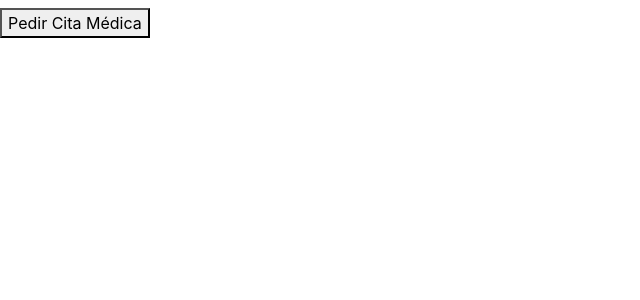
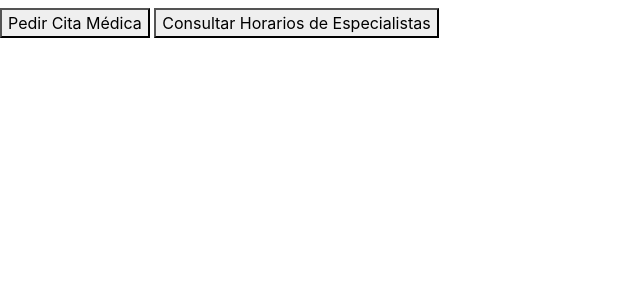
Before and after one commit to CapitanCigarro/Proyecto_Ing_Software, a Flask app: page / in a window 1280 px wide. Shown: the part 48-348 px from the top of the page, without its empty margins (0-640 px from the left). Run offline with Flask 3, Linux system fonts and the light colour scheme; parts of the project's set-up code (start-up, migrations or seed data) failed here and were passed over; some libraries are stand-ins or nearby versions.

Commit message:
feat: se agrega funcionalidad para que los especialistas puedan ver su horario con su rut

```diff
--- a/app.py
+++ b/app.py
@@ -41,5 +41,18 @@ def confirmar_cita():
 
     return render_template('agendar_cita.html')
 
+@app.route('/ver-horarios', methods=['GET'])
+def ver_horarios():
+    return render_template('horarios.html')
+
+@app.route("/consulta-horarios", methods=["POST"])
+def consultar_horarios():
+    rut = request.form.get("rut")
+    especialista = Especialista.get_especialista(rut)
+    if especialista is None:
+        return render_template("horarios.html", error="El RUT ingresado no es válido.", rut=rut, horarios=None)
+    horarios = especialista.get_disponibilidad()
+    return render_template("horarios.html", horarios=horarios, rut=rut)
+
 if __name__ == '__main__':
     app.run(debug=True, port=1928)
--- a/templates/menu_incial.html
+++ b/templates/menu_incial.html
@@ -13,6 +13,7 @@
 
     <main>
         <button onclick="openAppointmentModal()">Pedir Cita Médica</button>
+        <button onclick="location.href='/ver-horarios'">Consultar Horarios de Especialistas</button>
     </main>
 
     <!-- Modal para solicitar la cita -->
```
Also changed, not shown: templates/horarios.html (added, +31 -0 lines).
